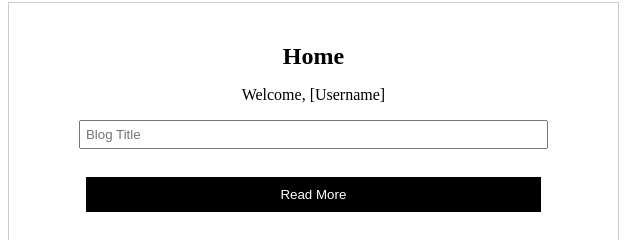
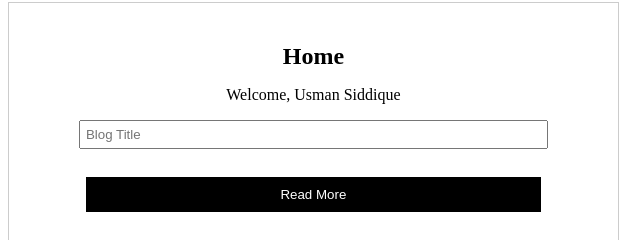
Before and after one commit to myselfusman/first-git-repo, a plain HTML site: page index.html in a window 1280 px wide. Shown: the part 351-591 px from the top of the page, 0-640 px from the left. Drawn offline with Linux system fonts and the light colour scheme.

Commit message:
Added Username 'Usman Siddique'

```diff
--- a/index.html
+++ b/index.html
@@ -31,7 +31,7 @@
       <div class="form">
         <h2>Home</h2>
         <div>
-          <p>Welcome, [Username]</p>
+          <p>Welcome, Usman Siddique</p>
           <input type="text" placeholder="Blog Title" required><br>
           <button type="button">Read More</button>
         </div>
```
